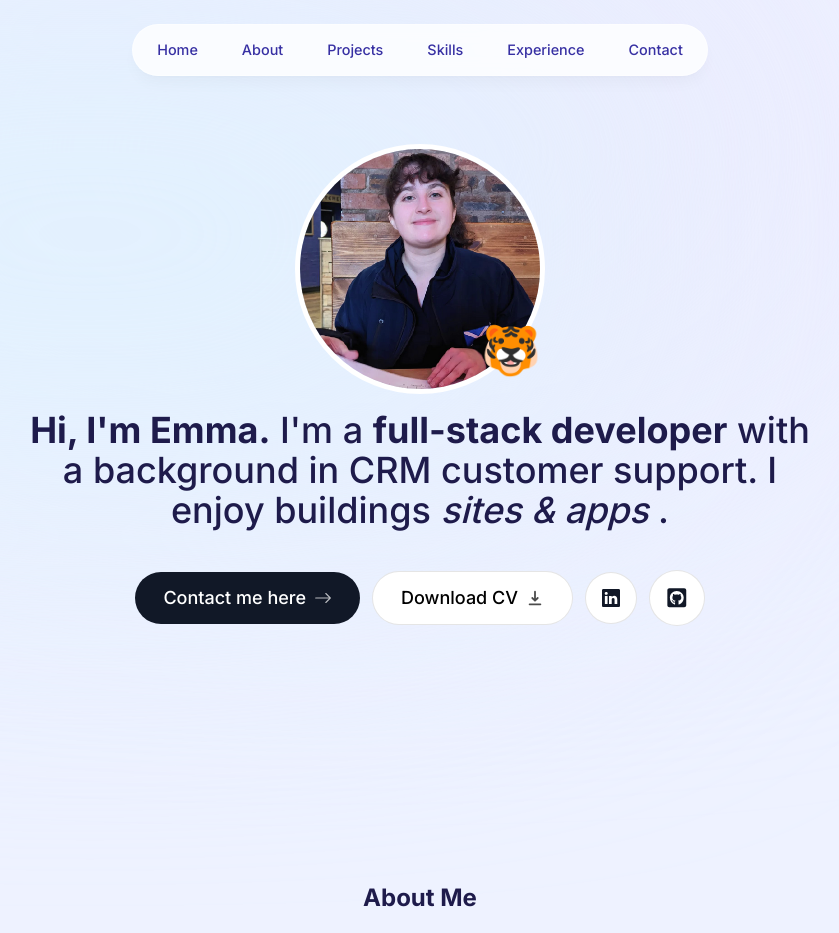
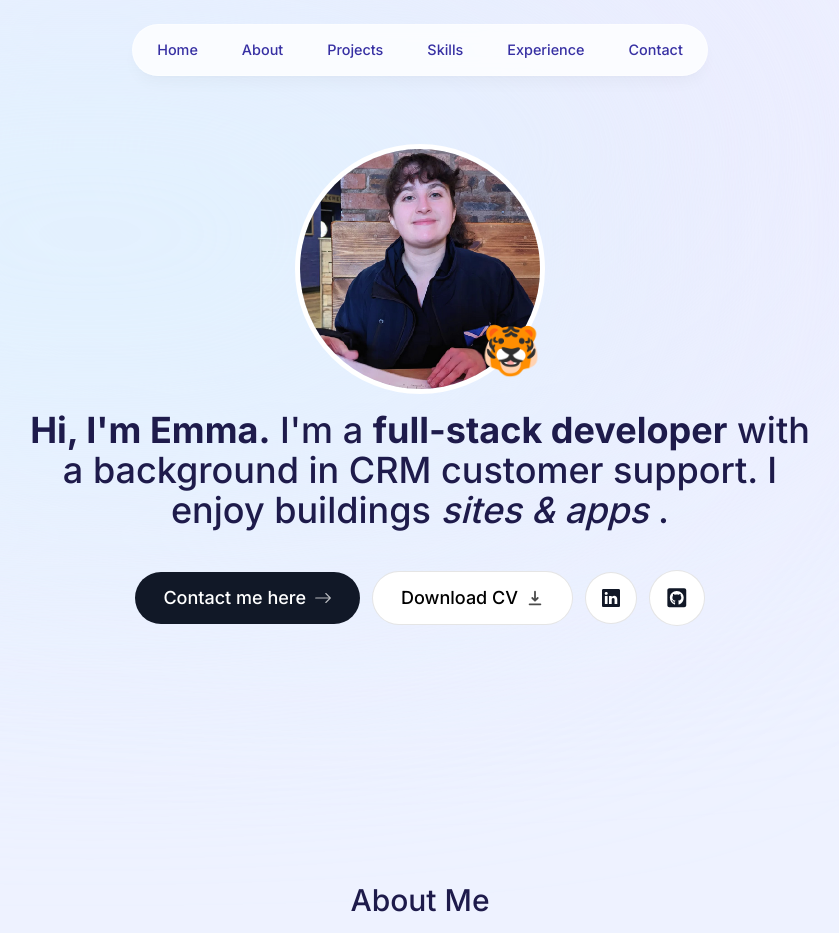
Before and after one commit to Chamshron/TSPortfolio, a Next.js app in the folder portfolio/: page / in a window 1280 px wide. Shown: the top 933 px of the page, without its empty margins (220-1059 px from the left). Built offline with nearby package versions, Linux system fonts and the light colour scheme.

Commit message:
minor asethetic changes

```diff
--- a/portfolio/components/aboutMe.tsx
+++ b/portfolio/components/aboutMe.tsx
@@ -9,7 +9,7 @@ export default function AboutMe() {
     animate={{opacity:1, y:0}}
     transition={{delay: 0.175}}
     >
-        <h2 className=' font-bold text-2xl mb-3'>About Me</h2>
+        <h2 className=' font-medium text-3xl mb-3'>About Me</h2>
         <p className=' mb-3 text-justify'>After graduating in the pandemic with a degree in <span className=' font-medium'>Mandarin Chinese and German</span>, I persued a career in CRM Customer Support. It was there working closely with DevOps engineers I developed a passion for programming and enrolled in CodeClan, a coding bootcamp in Scotland. There I learned <span className='font-medium'>full-stack web development</span> and my passion for <span className=' italic'>problem-solving</span> blossomed. My core stack is <span className='font-medium'>React, Next.js, Node.js, and MongoDB</span>. I am also familar with Typescript, Python, and Java. I am always looking to learn new technologies.I am current looking for a <span className='font-medium'>full-time position as a software developer</span>.</p>
         <p className=' text-justify'>
             <span className='italic'>When {`I'm`} not coding</span>, I practice and coach a Japanese martial art called Kendo. I also enjoy <span className='font-medium'>learning new languages</span>, coding and non-coding langauges.</p>
```
